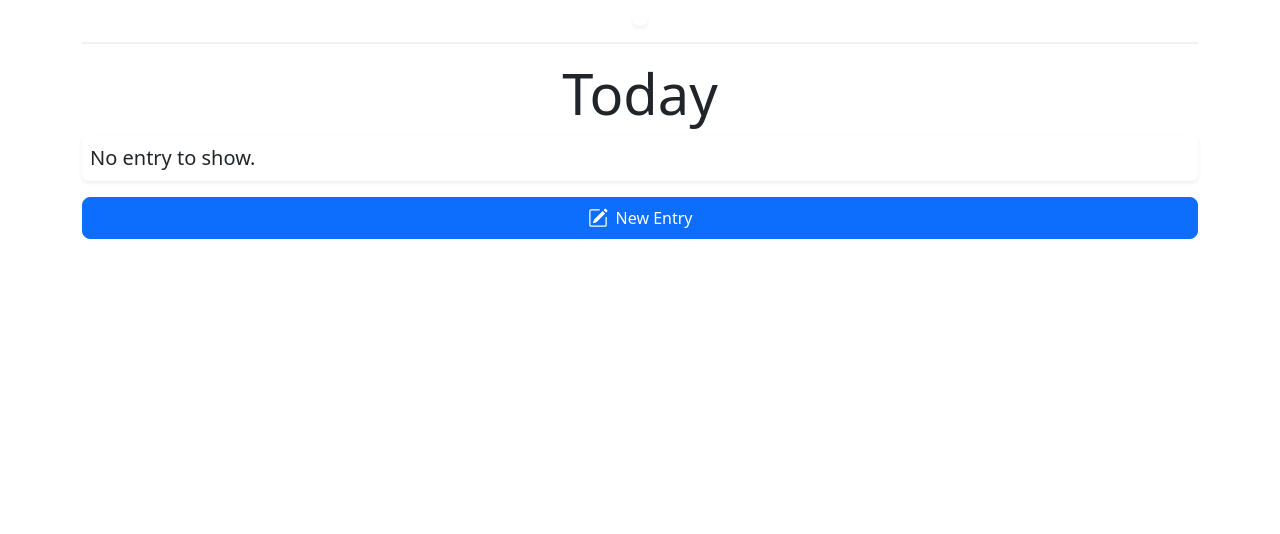
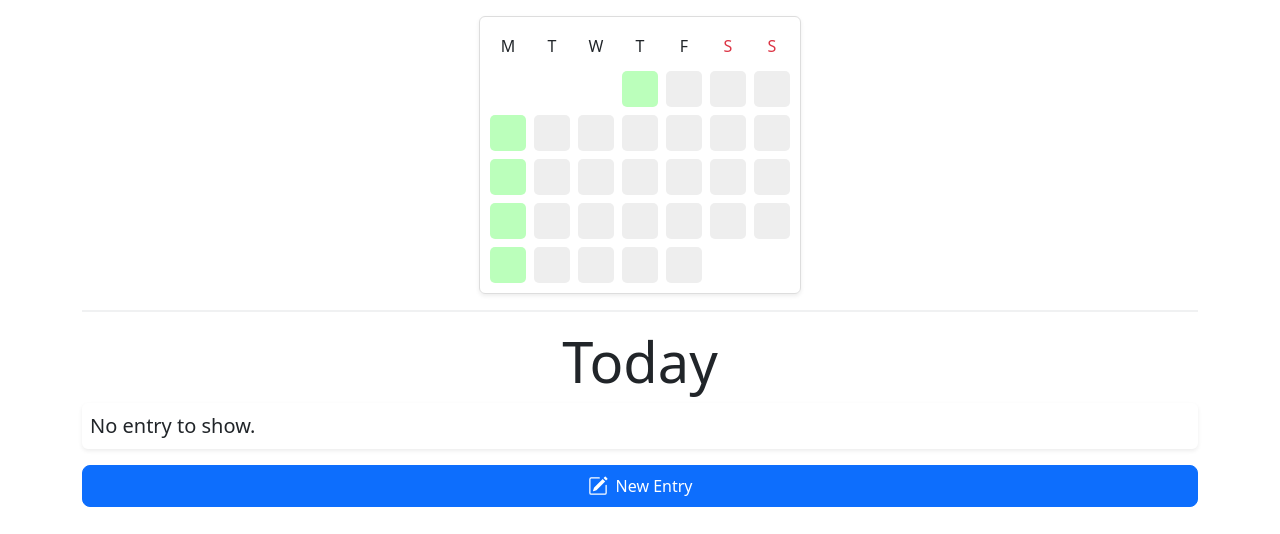
Before and after one commit to hakanayata/journal, a Django app: page / in a window 1280 px wide. Shown: the part 62-596 px from the top of the page. Run offline with Django 4.2, Linux system fonts and the light colour scheme; the visitor is signed in with stand-in values (Sample User, id 1); data that the repository does not hold is empty.

Commit message:
table tag, thead and its children hard-coded

```diff
--- a/journal/templates/journal/index.html
+++ b/journal/templates/journal/index.html
@@ -4,10 +4,15 @@
 
 {% block body %}
 <div class="container">
-    <!-- todo: if boxes get clicked open a modal with pre-populated form to see/update entry -->
-    <table id="board" class="mx-auto my-3 shadow-sm rounded-2">
-        <tbody>
-            <tr>
+    <!-- TODO: if boxes get clicked open a modal with pre-populated form to see/update entry -->
+    {% comment %} <table id="board" class="mx-auto my-3 px-2 shadow-sm rounded-2">
+        <tbody class="d-flex flex-column gap-1">
+            <tr class="d-flex align-items-center justify-content-end gap-2">
+                <td></td>
+                <td></td>
+
+            </tr>
+            <tr class="d-flex align-items-center justify-content-center gap-2">
                 <td></td>
                 <td></td>
                 <td></td>
@@ -16,7 +21,7 @@
                 <td></td>
                 <td></td>
             </tr>
-            <tr>
+            <tr class="d-flex align-items-center justify-content-center gap-2">
                 <td></td>
                 <td></td>
                 <td></td>
@@ -25,7 +30,7 @@
                 <td></td>
                 <td></td>
             </tr>
-            <tr>
+            <tr class="d-flex align-items-center justify-content-center gap-2">
                 <td></td>
                 <td></td>
                 <td></td>
@@ -34,16 +39,7 @@
                 <td></td>
                 <td></td>
             </tr>
-            <tr>
-                <td></td>
-                <td></td>
-                <td></td>
-                <td></td>
-                <td></td>
-                <td></td>
-                <td></td>
-            </tr>
-            <tr>
+            <tr class="d-flex align-items-center justify-content-center gap-2">
                 <td></td>
                 <td></td>
                 <td></td>
@@ -53,7 +49,24 @@
                 <td></td>
             </tr>
         </tbody>
-    </table>
+    </table> {% endcomment %}
+
+    <div id="boardDiv">
+        <table class="mx-auto my-3 p-1 rounded-2 shadow-sm" id="activityBoard">
+            <thead class="d-flex align-items-center justify-content-center gap-2 mb-2" id="boardHead">
+                <tr class="d-flex align-items-center justify-content-center gap-2">
+                    <td>M</td>
+                    <td>T</td>
+                    <td>W</td>
+                    <td>T</td>
+                    <td>F</td>
+                    <td class="text-danger">S</td>
+                    <td class="text-danger">S</td>
+                </tr>
+            </thead>
+        </table>
+
+    </div>
 
     <hr class="border border-secondary-subtle border-1 opacity-25">
 
```
